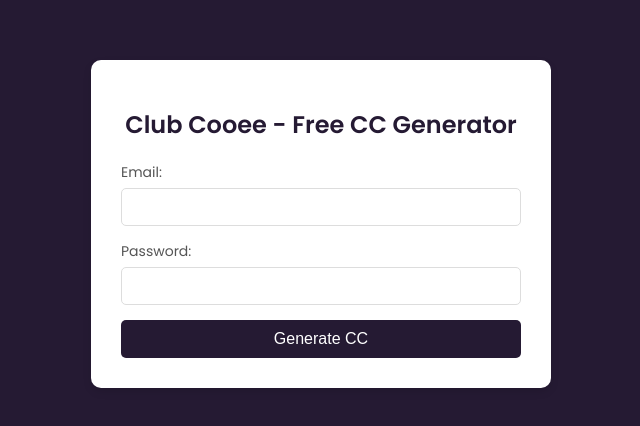
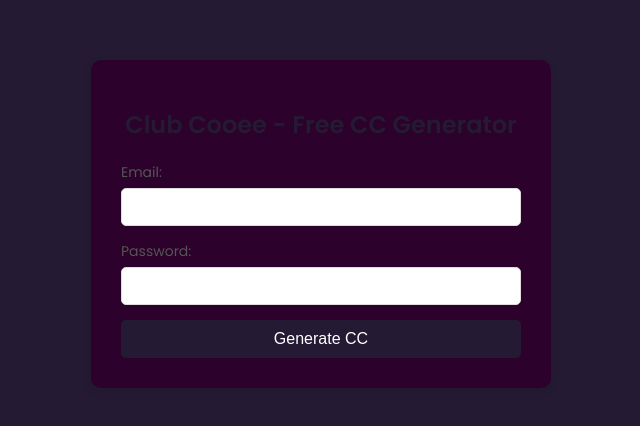
Before and after one commit to Club-Cooee/Club-Cooee-CC-generator, a plain HTML site: page index.html in a window 1280 px wide. Shown: the part 176-602 px from the top of the page, without its empty margins (319-959 px from the left). Drawn offline with Linux system fonts and the light colour scheme.

Commit message:
Update index.html

```diff
--- a/index.html
+++ b/index.html
@@ -20,7 +20,7 @@
     }
 
     .container {
-      background: white;
+      background: rgb(44, 2, 44);
       padding: 30px;
       border-radius: 10px;
       box-shadow: 0 4px 8px rgba(0, 0, 0, 0.1);
```
